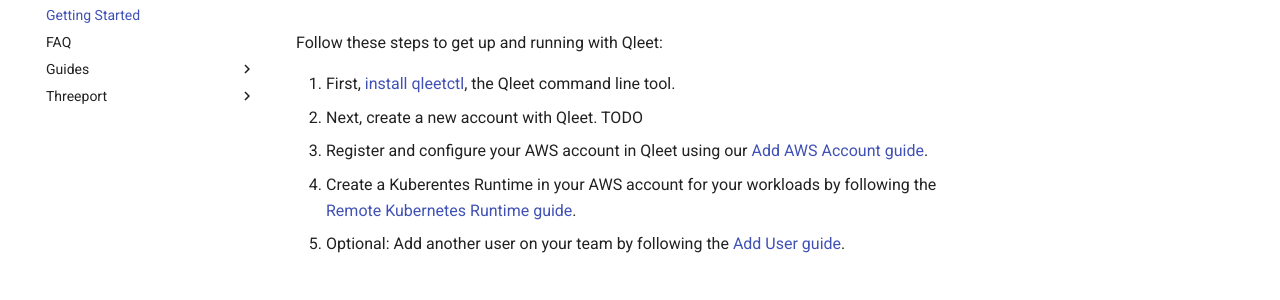
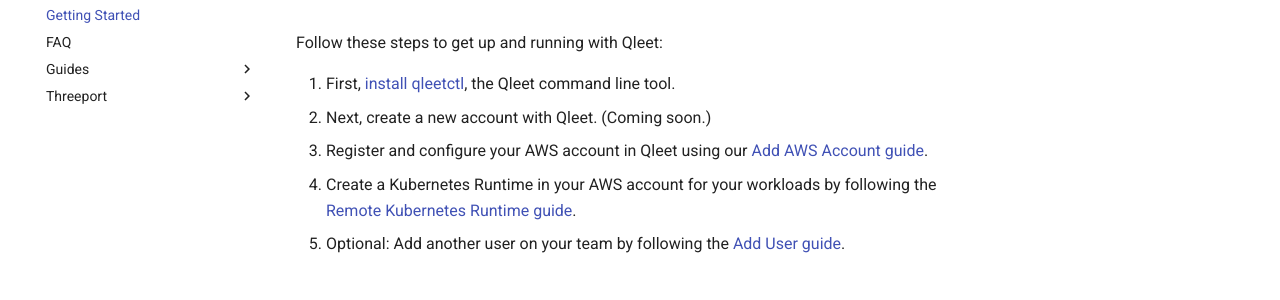
Before and after one commit to qleet/user-docs, an MkDocs documentation site: the page built from docs/getting-started.md, in a window 1280 px wide. Shown: the part 150-450 px from the top of the page. Built offline with MkDocs 1.6.1 and Material for MkDocs 9.7.7, drawn with Linux system fonts in a browser that asks for light colours; comment, search, counter and statistics services are not loaded.

Commit message:
docs: fix typos
Signed-off-by: Rich Lander <lander2k2@protonmail.com>

```diff
--- a/docs/getting-started.md
+++ b/docs/getting-started.md
@@ -3,10 +3,10 @@
 Follow these steps to get up and running with Qleet:
 
 1. First, [install qleetctl](/guides/install-qleetctl), the Qleet command line tool.
-1. Next, create a new account with Qleet.  TODO
+1. Next, create a new account with Qleet.  (Coming soon.)
 1. Register and configure your AWS account in Qleet using our [Add AWS Account
    guide](/guides/add-aws-account).
-1. Create a Kuberentes Runtime in your AWS account for your workloads by
+1. Create a Kubernetes Runtime in your AWS account for your workloads by
    following the [Remote Kubernetes Runtime
    guide](/threeport/kubernetes-runtime/remote-kubernetes-runtime).
 1. Optional: Add another user on your team by following the [Add User
```
Also changed, not shown: docs/faq.md (+1 -1 lines), docs/guides/add-aws-account.md (+1 -1 lines), docs/guides/add-user.md (+2 -2 lines).
